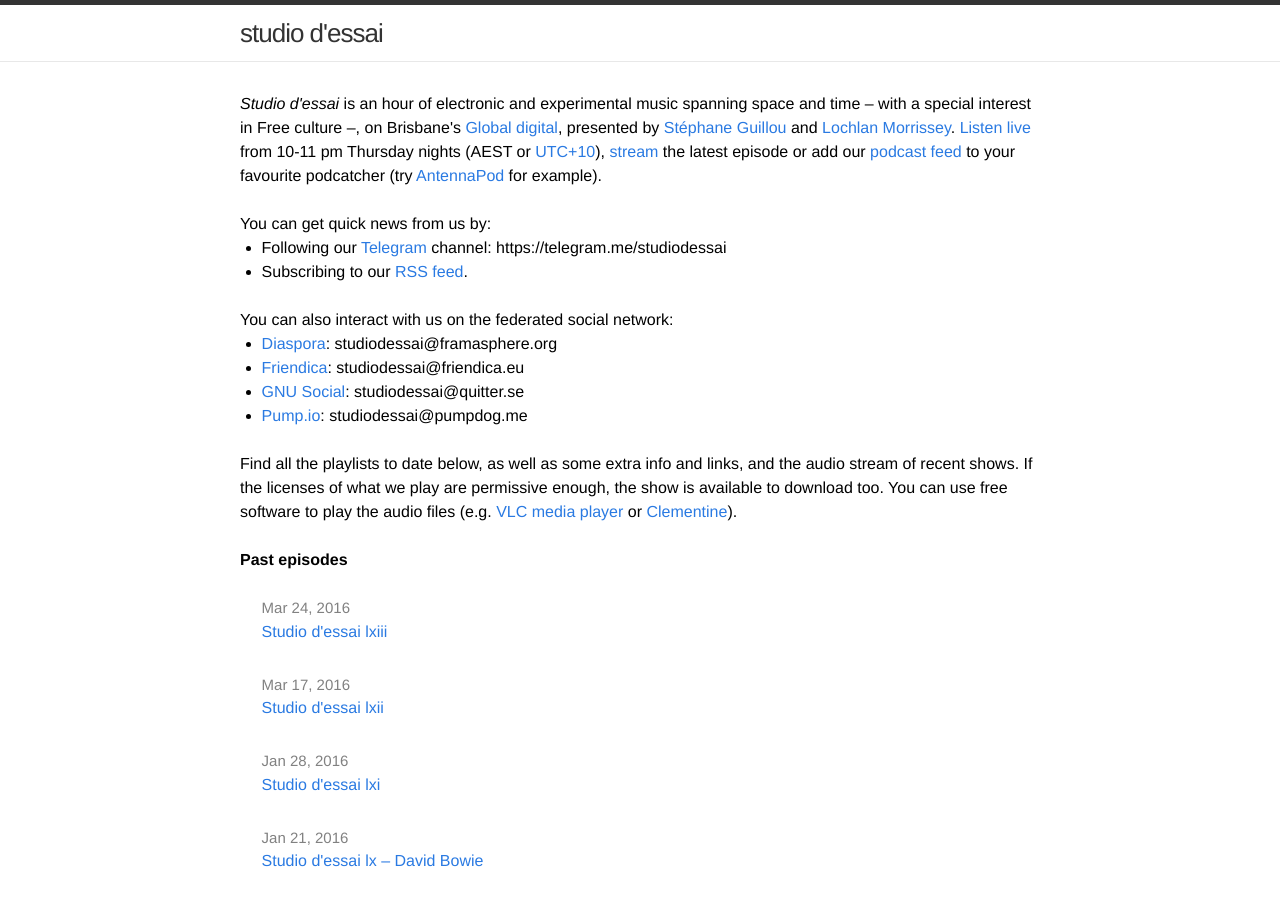
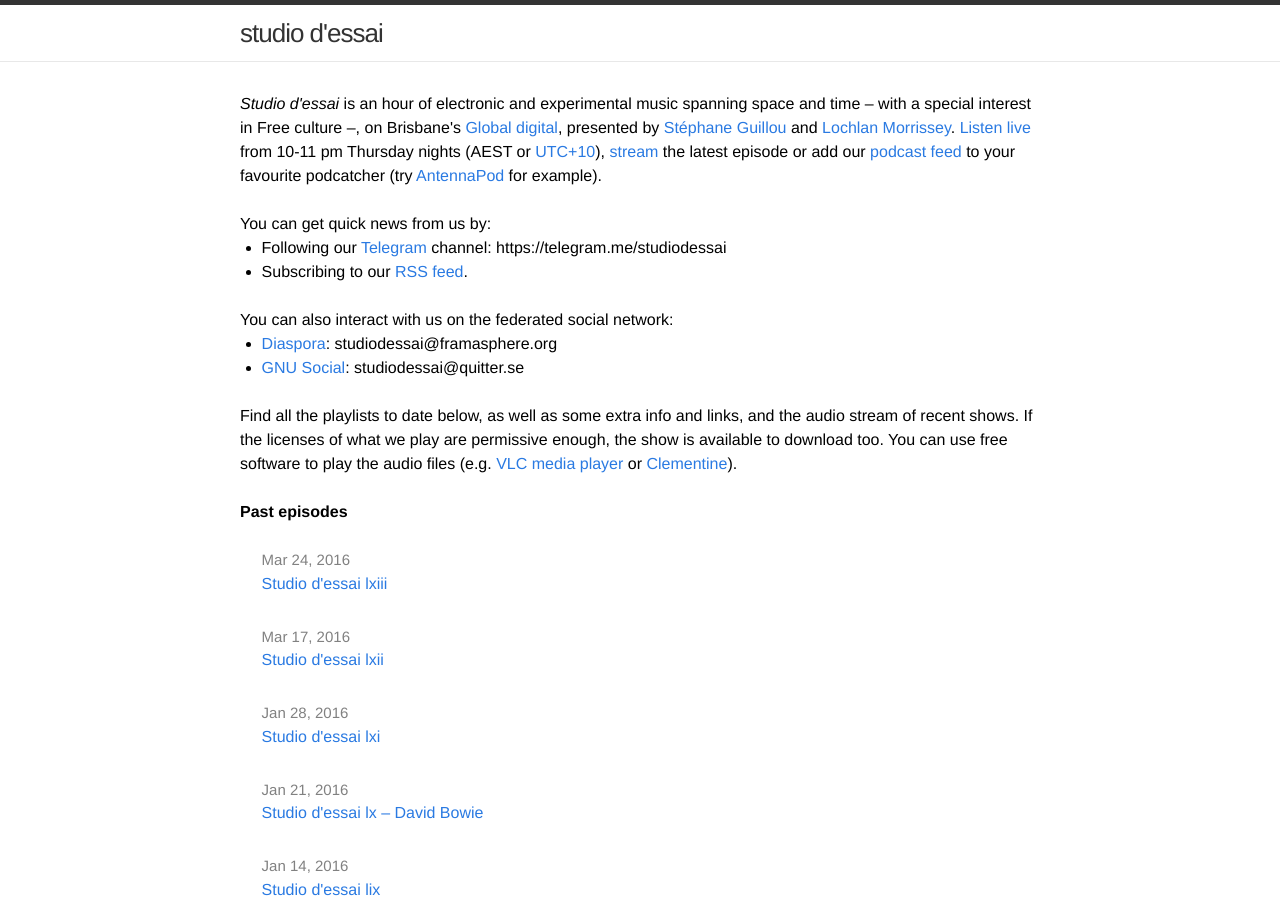
Before and after one commit to studio-dessai/studio-dessai.github.io, a Jekyll site: the page built from index.html, in a window 1280 px wide and 900 px high. Built offline with Jekyll 4.4.1, drawn with Linux system fonts in a browser that asks for light colours.

Commit message:
simplify *social* presence

```diff
--- a/index.html
+++ b/index.html
@@ -16,9 +16,7 @@ href="http://4eb.org.au/global"> Global digital</a>, presented by <a href="http:
 <p>You can also interact with us on the federated social network:</p>
 <ul>
   <li><a href="https://diasporafoundation.org/">Diaspora</a>: studiodessai@framasphere.org</li>
-  <li><a href="http://friendica.com/">Friendica</a>: studiodessai@friendica.eu</li>
   <li><a href="https://www.gnu.org/software/social/">GNU Social</a>: studiodessai@quitter.se</li>
-  <li><a href="http://pump.io/">Pump.io</a>:  studiodessai@pumpdog.me</li>
 </ul>
 
 </br>
```
